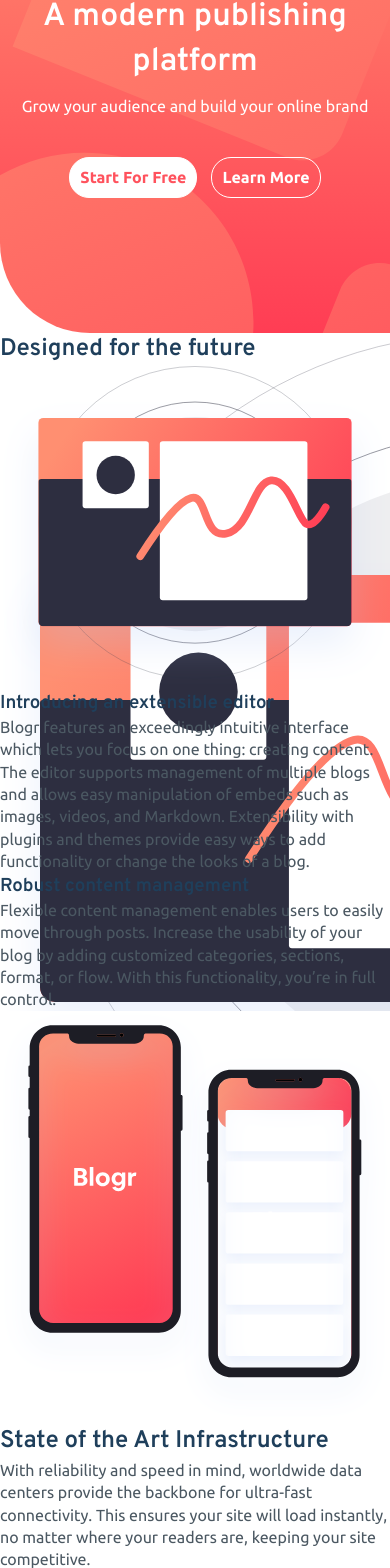
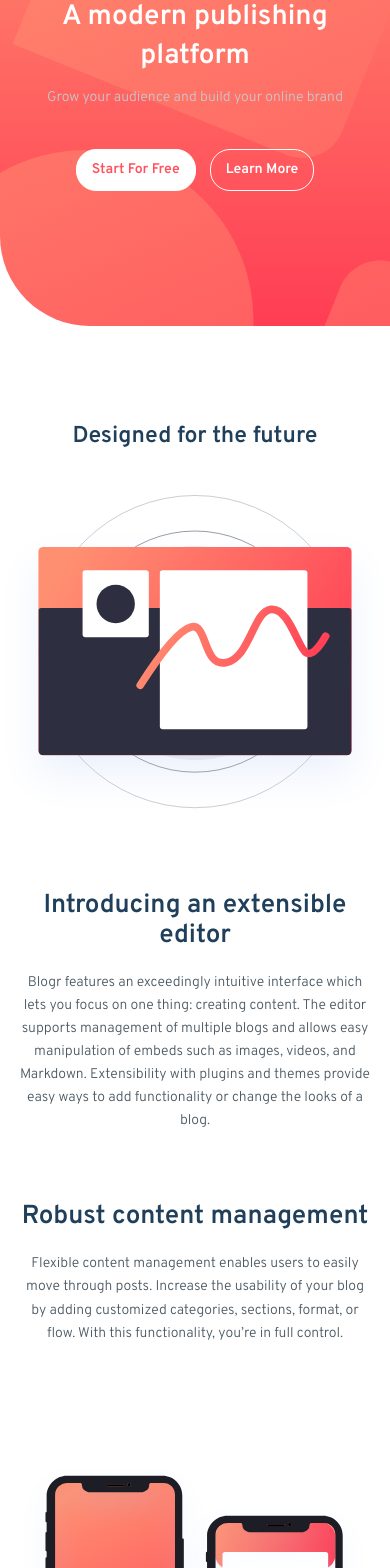
Before and after one commit to madegilangaditya/blogr-landing-page, a React (Create React App) app: page / in a window 390 px wide. Shown: the part 169-1737 px from the top of the page. Built offline with nearby package versions, Linux system fonts and the light colour scheme.

Commit message:
update styling mobile view until footer

```diff
--- a/src/index.scss
+++ b/src/index.scss
@@ -23,15 +23,16 @@
 }
 
 body {
-  font-family: $font2;
-  font-size: 1rem;
+  font-family: $font1;
+  font-size: 0.875rem;
   color: $body-copy;
-  line-height: 1.4;
+  line-height: 1.65;
 }
 
 h1, h2, h3{
   font-family: $font1;
   color: $headings-color;
+  line-height: 1.15;
 }
 
 a{
@@ -40,6 +41,12 @@
 
 img{
   width: 100%;
+}
+
+section{
+  text-align: center;
+  padding-left: 20px;
+  padding-right: 20px;
 }
 
 header{
@@ -58,13 +65,15 @@
     h1{
       color: $neutral-color1;
       margin-bottom: 10px;
+      line-height: 1.4;
     }
 
     .text-content{
       margin-bottom: 40px;
 
       p{
-        color: $neutral-color1;
+        color: $footer-text-color;
+        font-weight: 300;
       }
     }
   }
@@ -77,7 +86,7 @@
 .btn{
   border-radius: 20px;
   border: 1px solid $neutral-color1;
-  padding: 8px 10px;
+  padding: 8px 15px;
   margin: 0 7px;
   font-weight: 700;
   display: inline-block;
@@ -94,6 +103,10 @@
 
 .btn-transparent{
   @include btn-clr(transparent, $neutral-color1);
+
+  &:hover{
+    @include btn-clr($neutral-color1, $primary-color1 );
+  }
 }
 
 .flex{
@@ -101,6 +114,104 @@
   justify-content: space-between;
 }
 
+.text-wrap{
+
+  h3{
+    font-size: 1.625rem;
+    line-height: 1.15;
+    margin-bottom: 20px;
+  }
+}
+
 .section1{
-  background-image: url(./images/illustration-editor-desktop.svg);
+  padding: 98px 0;
+
+  h2{
+    margin-bottom: 45px;
+    font-size: 1.4375rem;
+  }
+
+  .col-left{
+    padding: 0px 20px;
+  }
+
+  h3{
+    margin-top: 70px;
+  }
+
 }
+
+.section2{
+  background: 50% -225px/515px no-repeat url(./images/bg-pattern-circles.svg), linear-gradient( hsl(237, 17%, 21%) 0%, hsl(237, 23%, 32%) 100%);
+  border-radius: 0px 90px 0px 90px;
+  margin-top: 50%;
+  padding-bottom: 100px;
+
+  img{
+    margin-top: -50%;
+  }
+
+  h2{
+    font-size: 2rem;
+    margin-bottom: 20px;
+    color: $neutral-color1;
+  }
+
+  p{
+    color: $footer-text-color;
+  }
+}
+
+.section3{
+
+  .row{
+    padding: 77px 0 80px;
+  }
+
+  h3{
+    margin-top: 50px;
+  }
+}
+
+footer{
+  background-color: $footer-bg;
+  padding: 65px 20px 20px;
+  text-align: center;
+  border-top-right-radius: 90px;
+
+  img{
+    margin-bottom: 75px;
+    max-width: 73px;
+  }
+
+  h4{
+    margin-bottom: 30px;
+    color: $neutral-color1;
+    font-family: $font2;
+  }
+
+  ul{
+    margin-bottom: 45px;
+  }
+
+  li{
+    list-style-type: none;
+    margin-bottom: 5px;
+
+    a{
+      color: $footer-text-color;
+      font-family: $font2;
+    }
+
+    &:hover a{
+      text-decoration: underline;
+    }
+  }
+}
+
+@media all and (min-width:800px){
+
+  .section1{
+    background-image: url(./images/illustration-editor-desktop.svg);
+  }
+}
```
